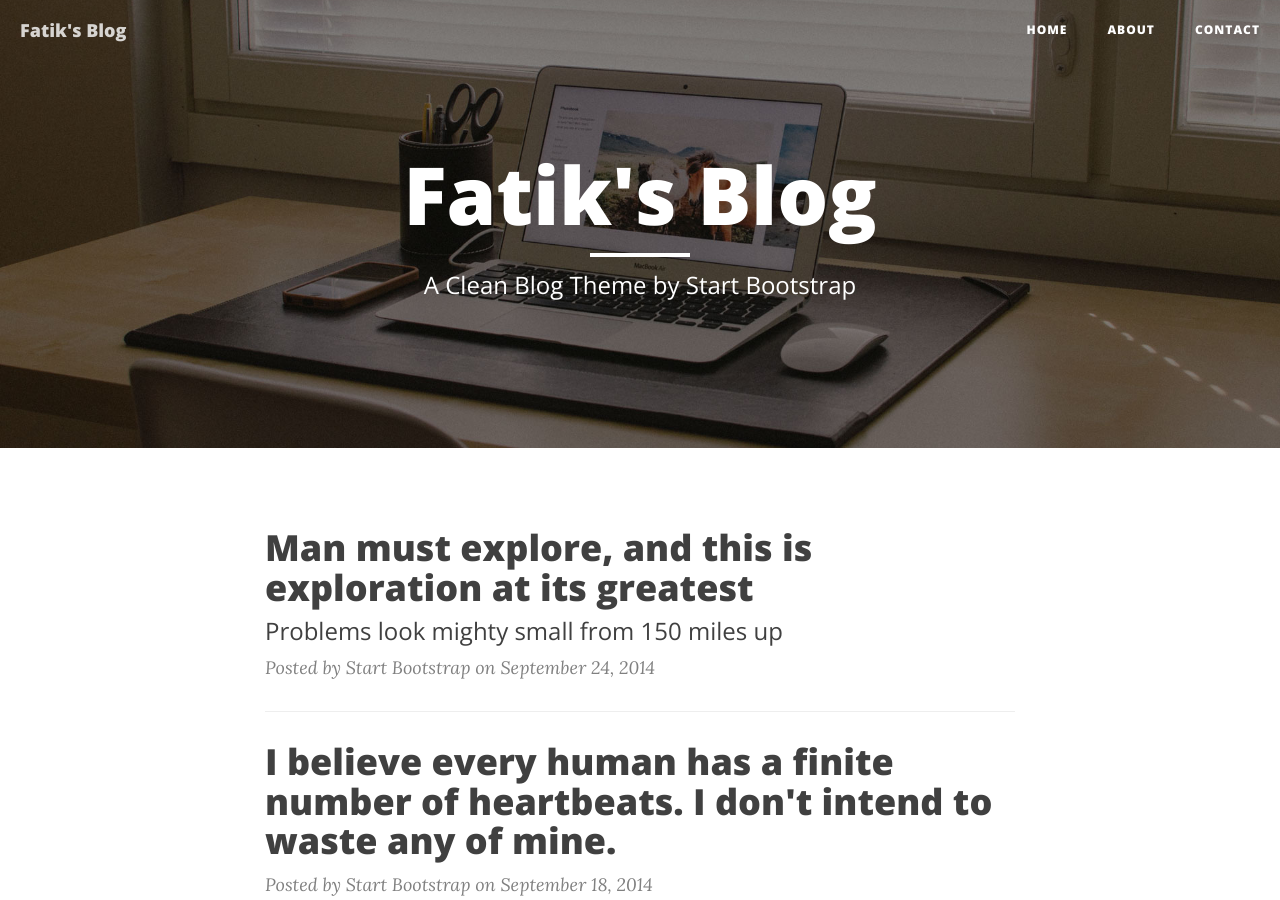
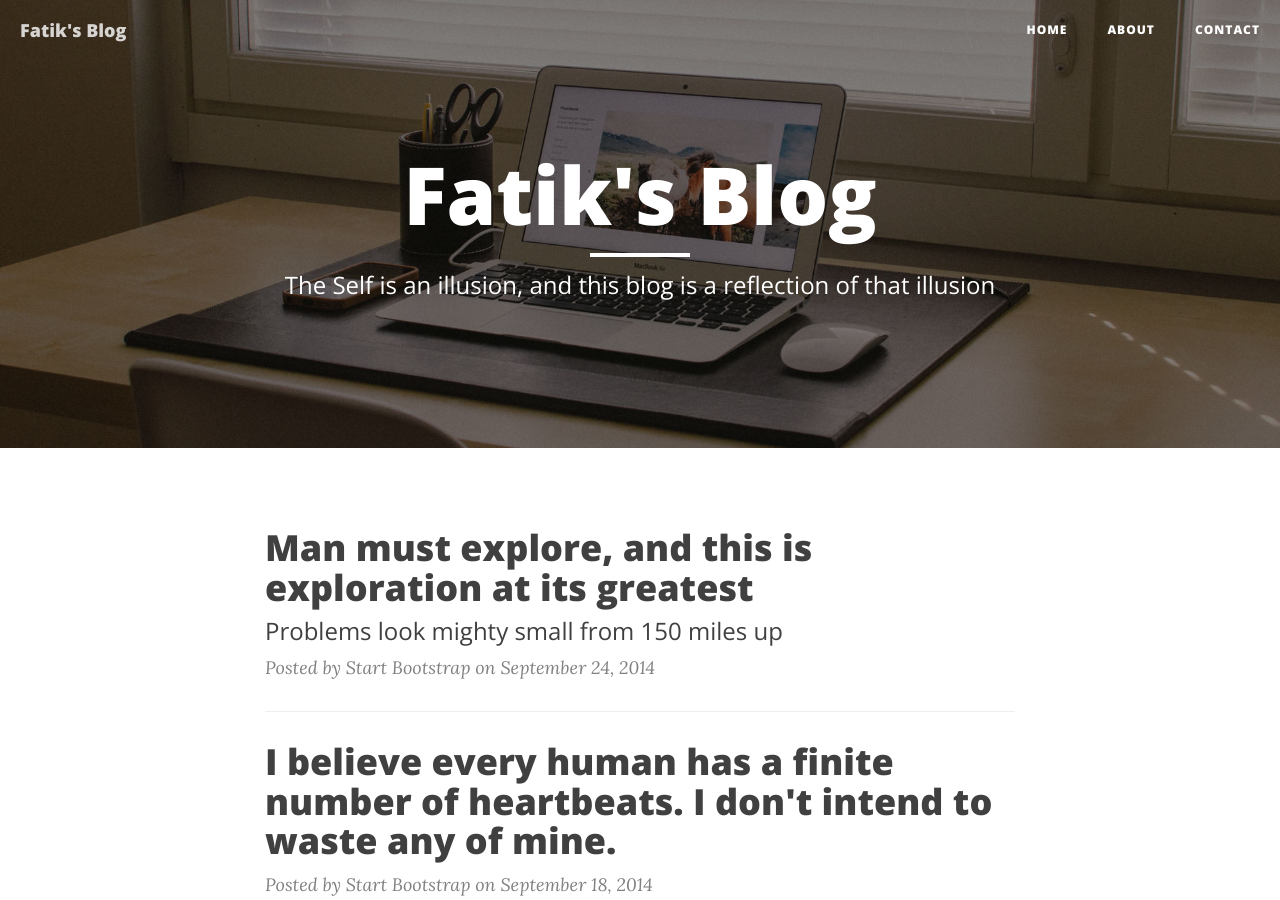
Before and after one commit to AzeemahOwais/AzeemahOwais.github.io, a Jekyll site: the page built from index.html, in a window 1280 px wide and 900 px high. Built offline with Jekyll 4.4.1, drawn with Linux system fonts in a browser that asks for light colours; nearby versions of some CDN libraries; the list of posts is cut into pages by our own code.

Commit message:
Update index.html

```diff
--- a/index.html
+++ b/index.html
@@ -1,6 +1,6 @@
 ---
 layout: page
-description: "A Clean Blog Theme by Start Bootstrap"
+description: "The Self is an illusion, and this blog is a reflection of that illusion"
 ---
 
 {% for post in paginator.posts %}
```
